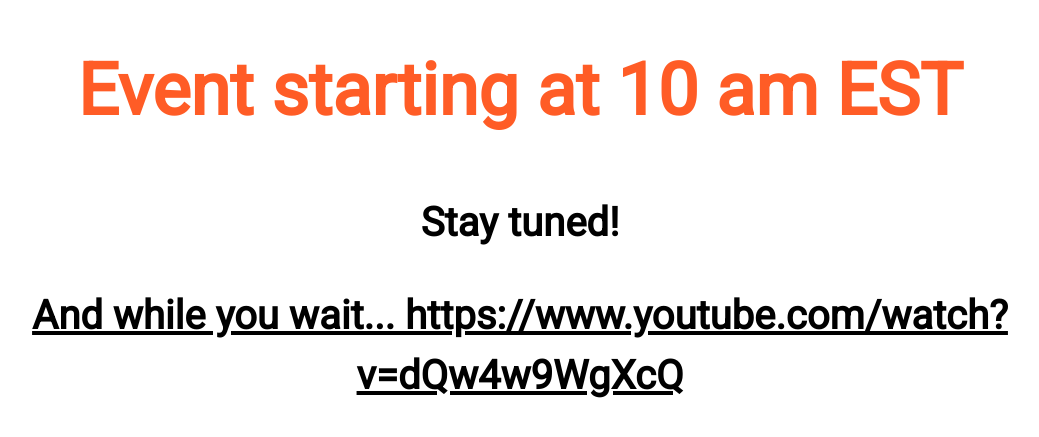
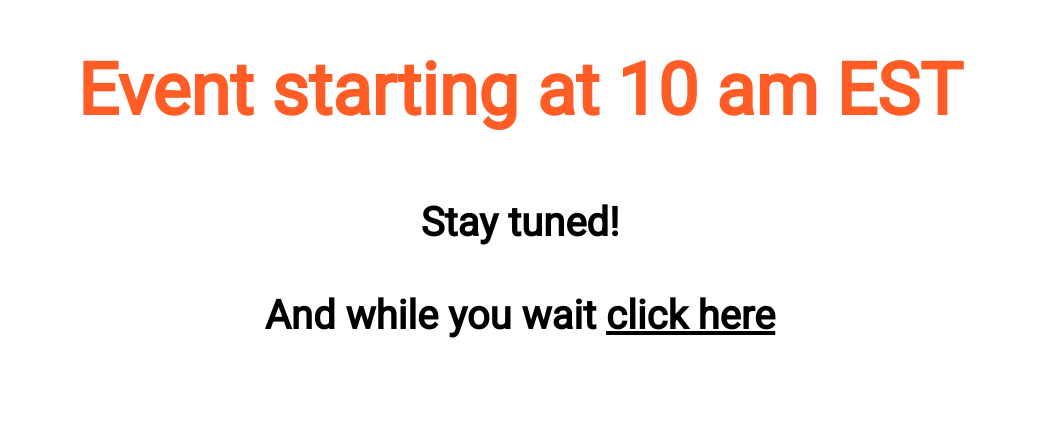
Before and after one commit to maxmatthews/hypehacks, a plain HTML site: page live.html in a window 1280 px wide. Shown: the part 123-560 px from the top of the page, without its empty margins (120-1159 px from the left). Drawn offline with Linux system fonts and the light colour scheme.

```diff
--- a/live.html
+++ b/live.html
@@ -13,7 +13,7 @@
         <h2>Stay tuned!</h2>
         <!-- <h1>Hmm, the redirect didn't work...</h1> -->
         <!-- <h2><a href="https://www.youtube.com/watch?v=i8yA67aNzFM">Try going here: https://www.youtube.com/watch?v=i8yA67aNzFM</a></h2> -->
-        <h2><a href="https://www.youtube.com/watch?v=dQw4w9WgXcQ">And while you wait... https://www.youtube.com/watch?v=dQw4w9WgXcQ</a></h2>
+        <h2>And while you wait <a href="https://www.youtube.com/watch?v=dQw4w9WgXcQ">click here</a></h2>
     </div>
 </body>
 
```
